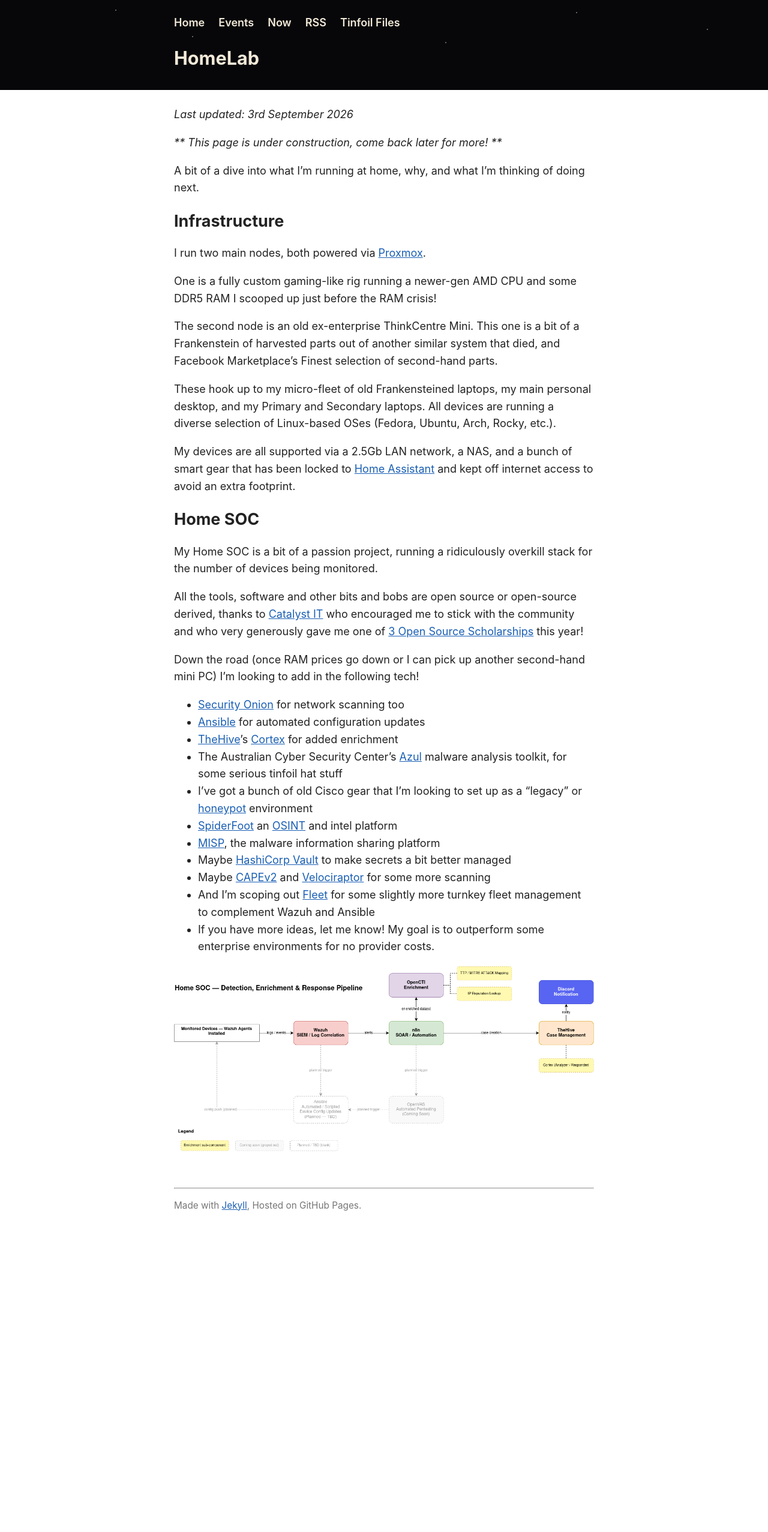
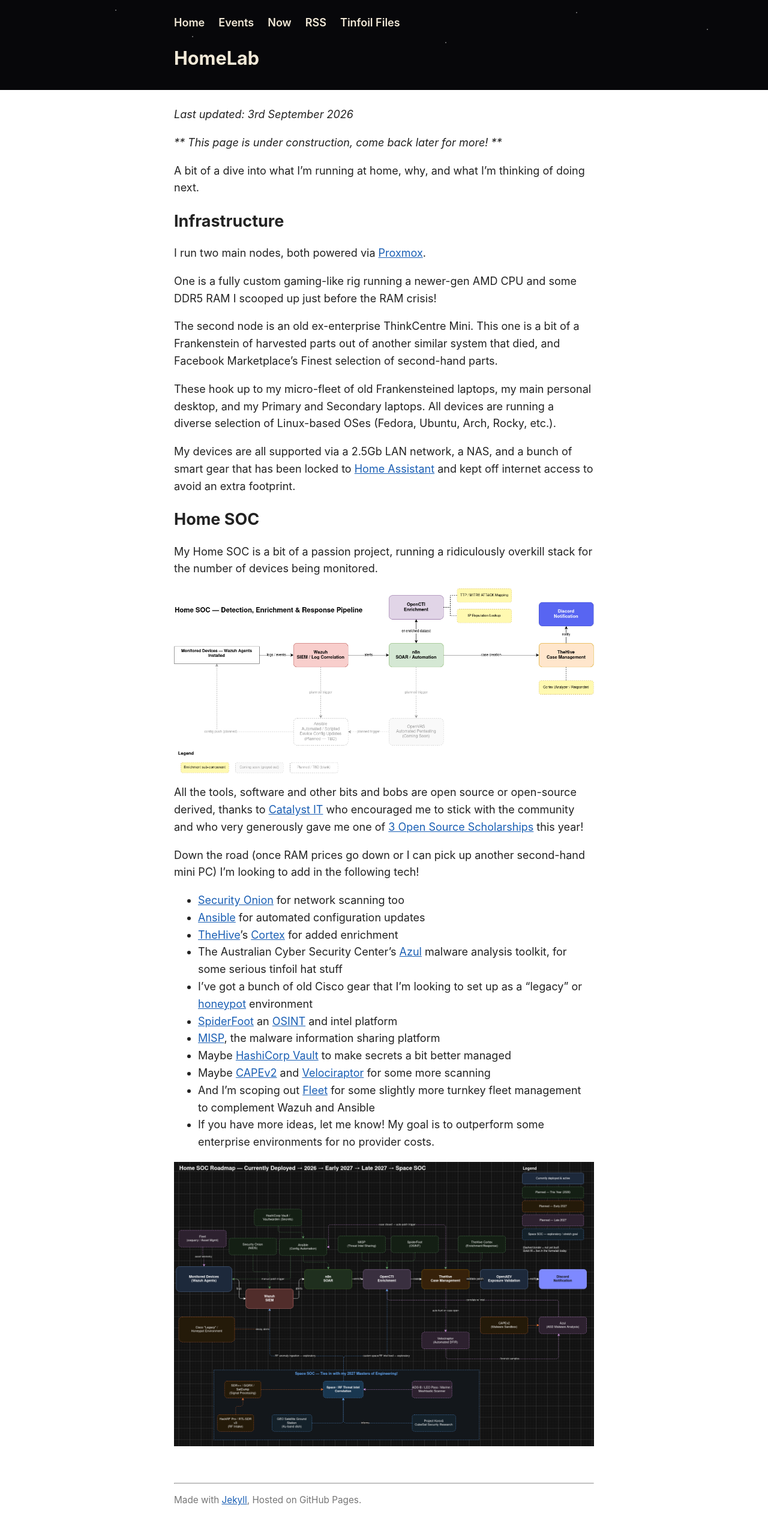
Before and after one commit to benvandw/benvandw.github.io, a Jekyll site: the page built from HomeLab.md, in a window 1280 px wide. Shown: the whole page at 60% size. Built offline with Jekyll 4.4.1, drawn with Linux system fonts in a browser that asks for light colours; before the commit the page ends 2062 px from its top, so only the background shows below that.

Commit message:
Update HomeLab.md with future layout image

```diff
--- a/HomeLab.md
+++ b/HomeLab.md
@@ -23,7 +23,7 @@ My devices are all supported via a 2.5Gb LAN network, a NAS, and a bunch of smar
 ## Home SOC
 
 My Home SOC is a bit of a passion project, running a ridiculously overkill stack for the number of devices being monitored.
-
+<p align="center"><img src="/assets/img/homelab-soc-architecture.png" alt="HomeLab Logical Layout"></p>
 All the tools, software and other bits and bobs are open source or open-source derived, thanks to [Catalyst IT](https://catalyst.net.nz) who encouraged me to stick with the community and who very generously gave me one of [3 Open Source Scholarships](https://www.catalyst.net.nz/candc-careers/candc-open-source-scholarships) this year!
 
 Down the road (once RAM prices go down or I can pick up another second-hand mini PC) I'm looking to add in the following tech!
@@ -40,4 +40,5 @@ Down the road (once RAM prices go down or I can pick up another second-hand mini
  - And I'm scoping out [Fleet](https://fleetdm.com/) for some slightly more turnkey fleet management to complement Wazuh and Ansible
  - If you have more ideas, let me know! My goal is to outperform some enterprise environments for no provider costs.
 
-<p align="center"><img src="/assets/img/homelab-soc-architecture.png" alt="Spacecraft above Earth"></p>
+
+<p align="center"><img src="/assets/img/planned-HomeLab.png" alt="HomeLab Future Layout"></p>
```
